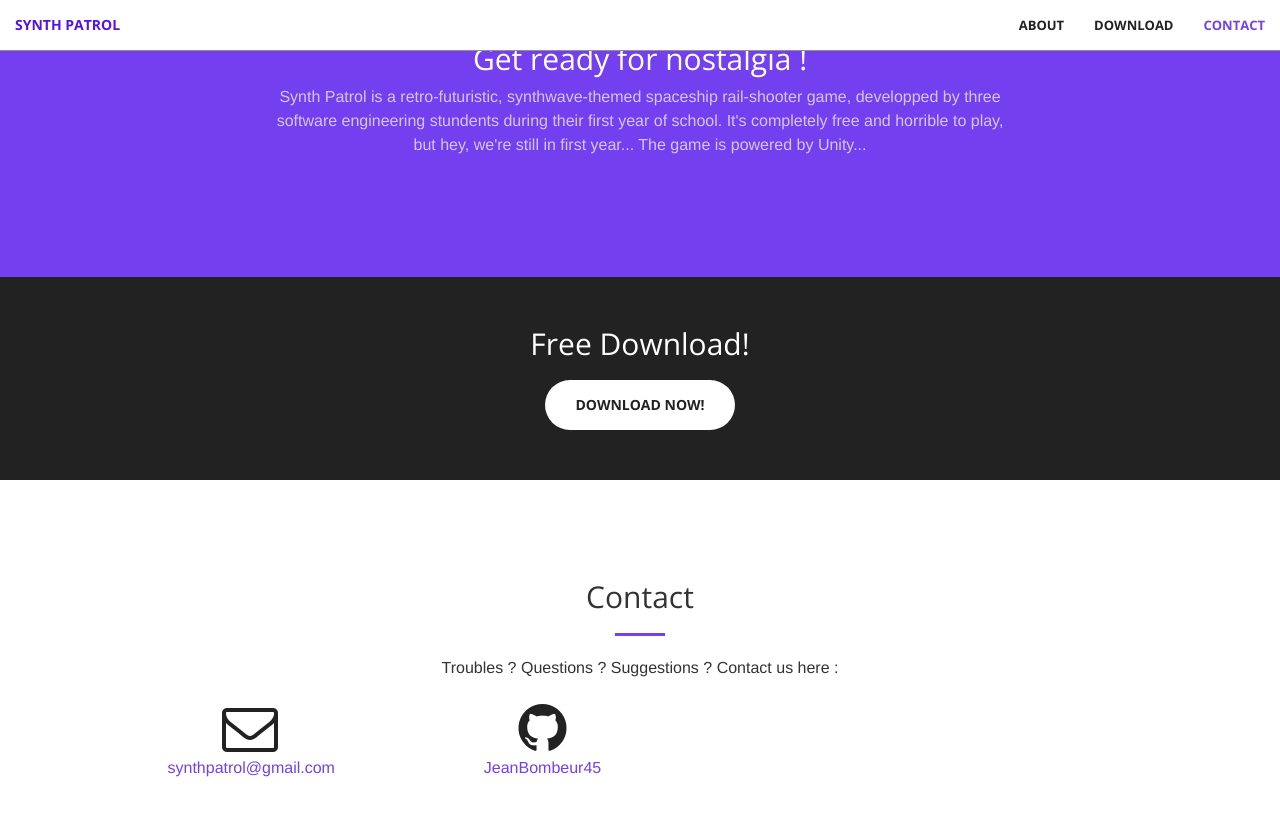
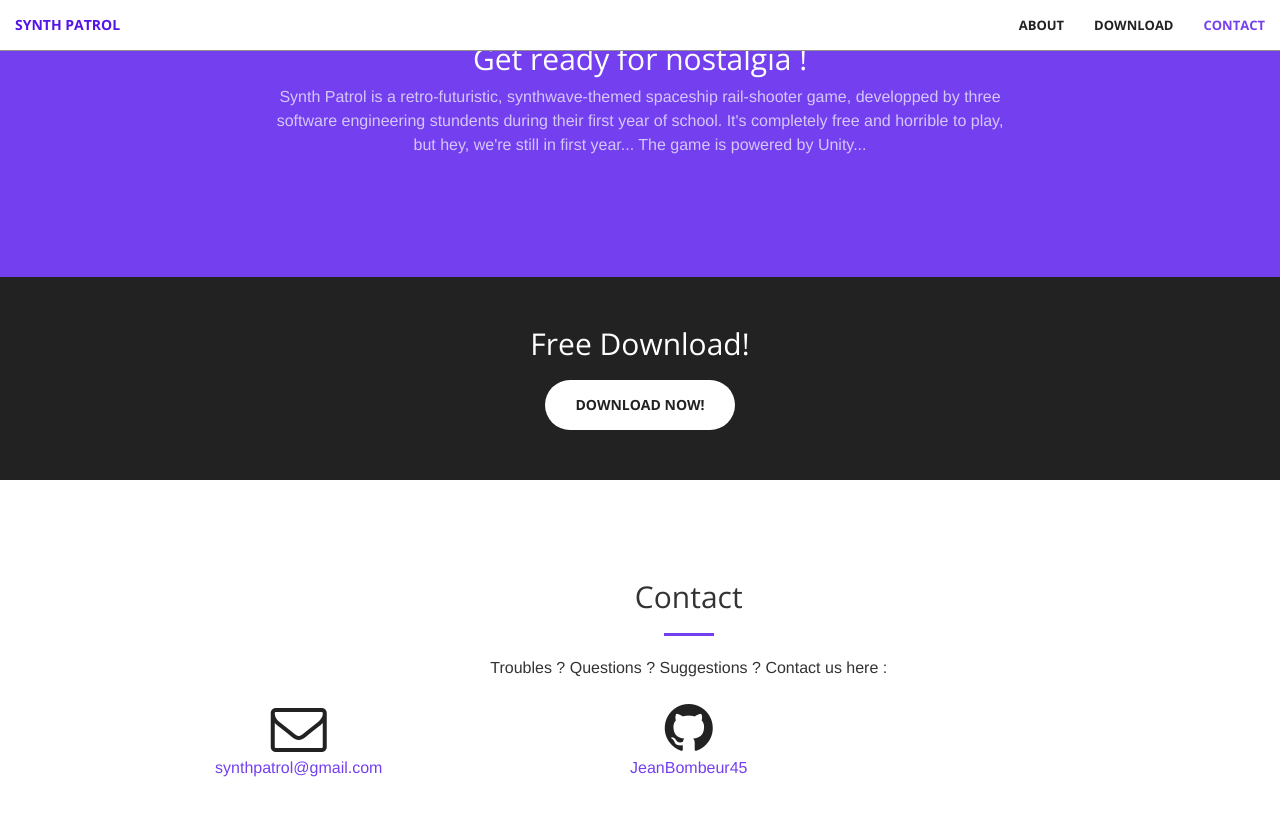
Before and after one commit to JeanBombeur45/Synth-Patrol, a Jekyll site: the page built from index.html, in a window 1280 px wide and 900 px high, scrolled down 958 px. Shown: the top 816 px of the window. Built offline with Jekyll 4.4.1, drawn with Linux system fonts in a browser that asks for light colours.

Commit message:
Update contact.html

```diff
--- a/_includes/contact.html
+++ b/_includes/contact.html
@@ -1,18 +1,18 @@
 <section id="contact">
     <div class="container">
         <div class="row">
-            <div class="col-lg-8 col-lg-offset-2 text-center">
+            <div class="col-lg-9 col-lg-offset-2 text-center">
                 <h2 class="section-heading">Contact</h2>
                 <hr class="primary">
                 <p>Troubles ? Questions ? Suggestions ? Contact us here :</p>
             </div>
-        <div class="col-lg-2 col-lg-offset-1 text-center">
+        <div class="col-lg-3 col-lg-offset-1 text-center">
             <a href="mailto:{{ site.email }}">
             <i class="fa fa-envelope-o fa-2x wow bounceIn" data-wow-delay=".1s"></i>
                 <p>{{ site.email }}</p>
             </a>
         </div>
-        <div class="col-lg-2 col-lg-offset-1 text-center">
+        <div class="col-lg-3 col-lg-offset-1 text-center">
             <a href="https://github.com/{{ site.github_username }}">
             <i class="fa fa-github fa-2x wow bounceIn" data-wow-delay=".1s"></i>
                 <p>{{ site.github_username }}</p>
```
